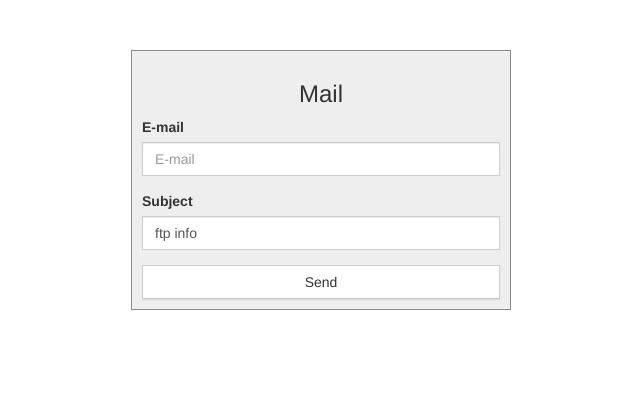
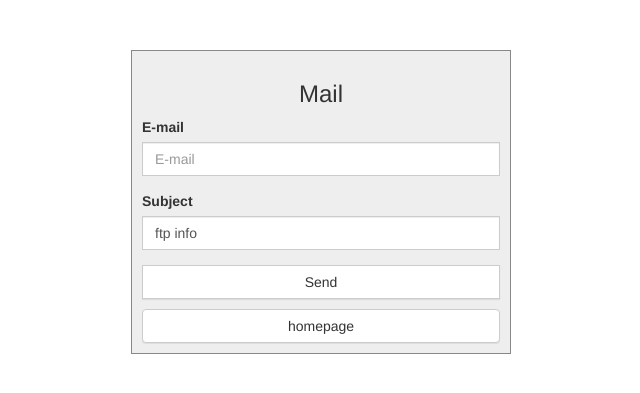
Before and after one commit to JoelvdWeg/opdracht-3-11-16, a PHP site: page /tcpdf/pages/mail.php in a window 1280 px wide. Shown: the top 393 px of the page, without its empty margins (319-959 px from the left). Run offline with PHP 8.4, Linux system fonts and the light colour scheme; data that the repository does not hold is empty; some libraries are stand-ins or nearby versions.

Commit message:
home button

```diff
--- a/pages/create.php
+++ b/pages/create.php
@@ -160,6 +160,7 @@ if(isset($_POST['submit'])){
               }
             }?>
             <button type="submit" name="submit" class="btn btn-default">Submit</button>
+            <a style="margin-top:10px;" href="../index.php" class="btn btn-default">homepage</a>
 
           </form>
       </div>
--- a/pages/mail.php
+++ b/pages/mail.php
@@ -139,7 +139,7 @@ if(isset($_POST['Send'])){
           <input type="text" class="form-control" id="exampleInputText1" name="Subject" placeholder="Subject" value="ftp info">
         </div>
         <button type="Submit" Name="Send" class="btn btn-default">Send</button>
-
+        <a style="margin-top:10px;" href="../index.php" class="btn btn-default">homepage</a>
         <br>
       </form>
 
```
